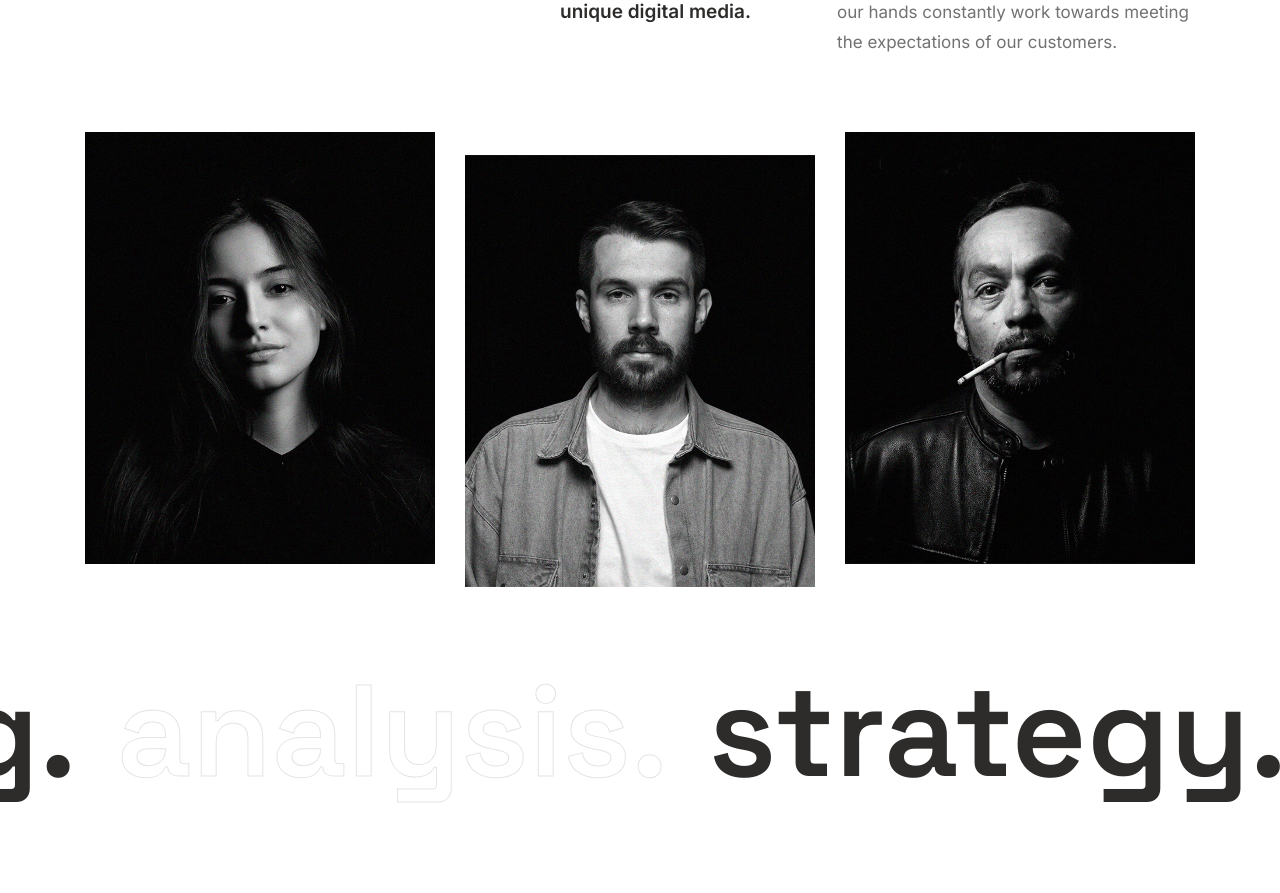
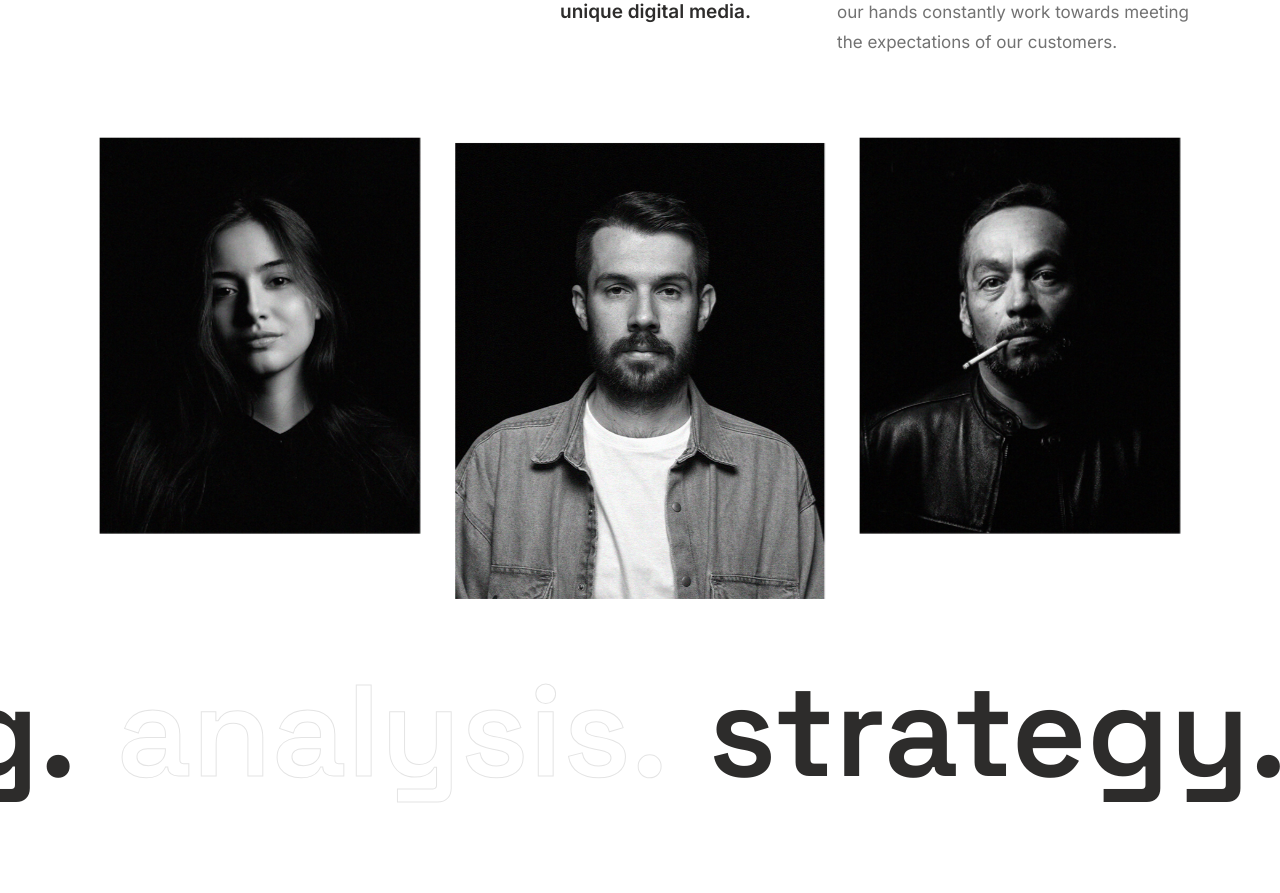
Before and after one commit to grandedigital/GrandeDigitalClient, a Next.js app: page /agency in a window 1280 px wide. Shown: the part 2460-3353 px from the top of the page. Built offline with nearby package versions, Linux system fonts and the light colour scheme.

Commit message:
added animation ourTeams photos

```diff
--- a/src/components/ourTeam/ourteam.tsx
+++ b/src/components/ourTeam/ourteam.tsx
@@ -1,12 +1,82 @@
+"use client";
+
 import Link from "next/link";
+import React, { useState, useEffect, useRef } from "react";
 import { FaFacebookF, FaLinkedinIn } from "react-icons/fa";
 
 export default function OurTeam() {
+  const [scrollY, setScrollY] = useState(0);
+  const elementRef = useRef(null);
+
+  const [sidePhotosScale, setSidePhotesScale] = useState(1);
+  const [centerPhotoScale, setCenterPhotoScale] = useState(1);
+  const [sidePhotosTranslateY, setSidePhotosTranslateY] = useState(-30);
+
+  //normalize fonksiyonu
+  function mapValue(value, min, max, rangeMin, rangeMax) {
+    if (value < min || value > max) {
+      throw new Error("Değer belirtilen min-max aralığında olmalıdır.");
+    }
+
+    return rangeMin + ((value - min) / (max - min)) * (rangeMax - rangeMin);
+  }
+
+  useEffect(() => {
+    const handleScroll = () => {
+      setScrollY(window.scrollY);
+      const elementPos = elementRef.current.getBoundingClientRect();
+      //animasyonu başla ve hesaplayıp güncelle
+      if (
+        elementPos.top - window.innerHeight < 0 &&
+        elementPos.top > -elementPos.height
+      ) {
+        setCenterPhotoScale(
+          mapValue(
+            window.innerHeight - elementPos.top,
+            0,
+            window.innerHeight + elementPos.height,
+            1,
+            1.2
+          )
+        );
+        setSidePhotosTranslateY(
+          mapValue(
+            window.innerHeight - elementPos.top,
+            0,
+            window.innerHeight + elementPos.height,
+            -30,
+            30
+          )
+        );
+        setSidePhotesScale(
+          mapValue(
+            window.innerHeight - elementPos.top,
+            0,
+            window.innerHeight + elementPos.height,
+            1,
+            0.7
+          )
+        );
+      }
+    };
+
+    window.addEventListener("scroll", handleScroll);
+
+    return () => {
+      window.removeEventListener("scroll", handleScroll);
+    };
+  }, []);
+
   return (
     <section className="pb-0 max-2xl:pt-[90px] mdx:pt-[75px] max-md:pt-[50px]">
       <div className="custom-container">
-        <div className="row">
-          <div className="transform scale-100 translate-y-0 transition-none px-[15px] w-full flex-[0_0_auto] max-w-full mdx:w-1/3 max-mdx:mb-[30px] xsm:w-1/2 group">
+        <div ref={elementRef} className="row">
+          <div
+            className="transform px-[15px] w-full flex-[0_0_auto] max-w-full mdx:w-1/3 max-mdx:mb-[30px] xsm:w-1/2 group transition-all ease-out duration-1500"
+            style={{
+              transform: `translateY(${sidePhotosTranslateY}px) scale(${sidePhotosScale})`,
+            }}
+          >
             <figure className="group-hover:translate-y-[-8px] [transform:translate3d(0,0,0)] transition-all duration-500 ease-[cubic-bezier(.2,0,.3,1)] mb-0 relative overflow-hidden">
               <img
                 className="transition-all duration-400 ease-[cubic-bezier(.37,0,.63,1)] max-w-full h-auto"
@@ -42,7 +112,10 @@ export default function OurTeam() {
               </figcaption>
             </figure>
           </div>
-          <div className="transform scale-100 translate-y-0 transition-none px-[15px] w-full flex-[0_0_auto] max-w-full mdx:w-1/3 max-mdx:mb-[30px] xsm:w-1/2 mt-[2%] max-mdx:mt-0 group">
+          <div
+            className="transform translate-y-0 px-[15px] w-full flex-[0_0_auto] max-w-full mdx:w-1/3 max-mdx:mb-[30px] xsm:w-1/2 mt-[2%] max-mdx:mt-0 group transition-all ease-out duration-1500"
+            style={{ transform: `scale(${centerPhotoScale})` }}
+          >
             <figure className="group-hover:translate-y-[-8px] [transform:translate3d(0,0,0)] transition-all duration-500 ease-[cubic-bezier(.2,0,.3,1)] mb-0 relative overflow-hidden">
               <img
                 className="transition-all duration-400 ease-[cubic-bezier(.37,0,.63,1)] max-w-full h-auto"
@@ -72,7 +145,12 @@ export default function OurTeam() {
               </figcaption>
             </figure>
           </div>
-          <div className="transform scale-100 translate-y-0 transition-none px-[15px] w-full flex-[0_0_auto] max-w-full mdx:w-1/3 max-mdx:mb-[30px] xsm:w-1/2 group">
+          <div
+            className="transform px-[15px] w-full flex-[0_0_auto] max-w-full mdx:w-1/3 max-mdx:mb-[30px] xsm:w-1/2 group transition-all ease-out duration-1500"
+            style={{
+              transform: `translateY(${sidePhotosTranslateY}px) scale(${sidePhotosScale})`,
+            }}
+          >
             <figure className="group-hover:translate-y-[-8px] [transform:translate3d(0,0,0)] transition-all duration-500 ease-[cubic-bezier(.2,0,.3,1)] mb-0 relative overflow-hidden">
               <img
                 className="transition-all duration-400 ease-[cubic-bezier(.37,0,.63,1)] max-w-full h-auto"
--- a/tailwind.config.js
+++ b/tailwind.config.js
@@ -29,7 +29,8 @@ module.exports = {
       transitionDuration: {
         '250': '250ms',
         '400': '400ms',
-        '600': '600ms'
+        '600': '600ms',
+        '1500': '1500ms'
       },
       transitionDelay: {
         '350': '350ms',
```
